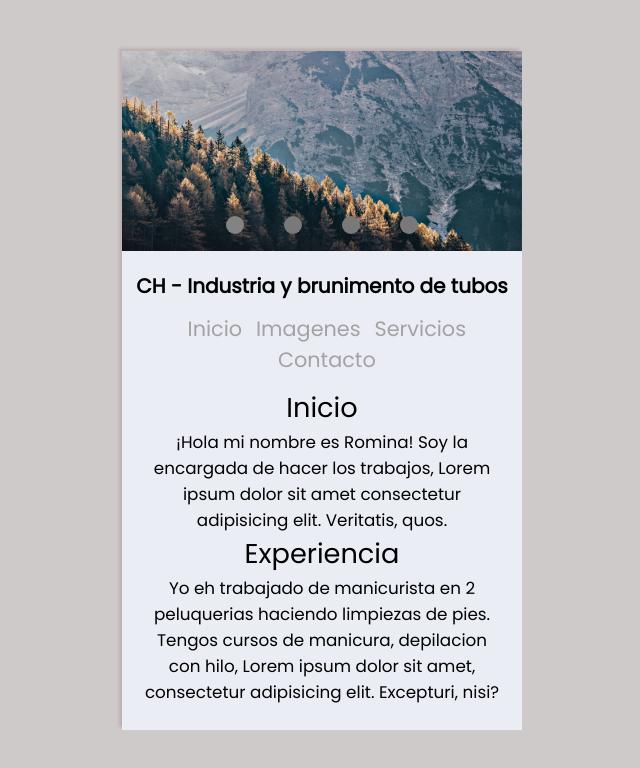
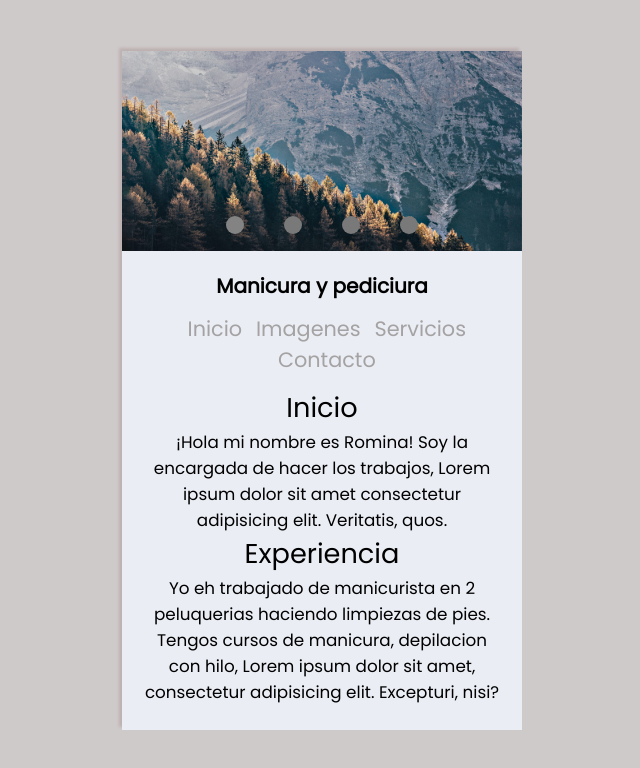
Before and after one commit to harol-dev/harol-dev.github.io, a plain HTML site: page presentation-card/index.html in a window 1280 px wide. Shown: the whole page, without its empty margins (318-958 px from the left). Drawn offline with Linux system fonts and the light colour scheme; a web font is replaced by a local one.

Commit message:
Update index.html

```diff
--- a/presentation-card/index.html
+++ b/presentation-card/index.html
@@ -5,7 +5,7 @@
 	<meta charset="UTF-8">
 	<meta name="viewport" content="width=device-width, initial-scale=1.0">
 	<link rel="shortcut icon" href="../img/icons/favicon.ico" type="image/x-icon">
-	<title>CH - Indústria e beneficamento de tubos</title>
+	<title>Manicura depilacion</title>
 	<!-- Main linked -->
 	<script type="text/javascript" src="js/fontawesome.js"></script>
 	<script type="text/javascript" src="main.js" defer></script>
@@ -54,7 +54,7 @@
 </div>
 <div class="container__main">
     <header>
-        <h1 class="title__header">CH - Industria y brunimento de tubos</h1>
+        <h1 class="title__header">Manicura y pediciura</h1>
         <nav class="menu">
             <div class="button__menu-open"><span class="fas fa-bars"></span></div>
             <div class="container__menu">
```
